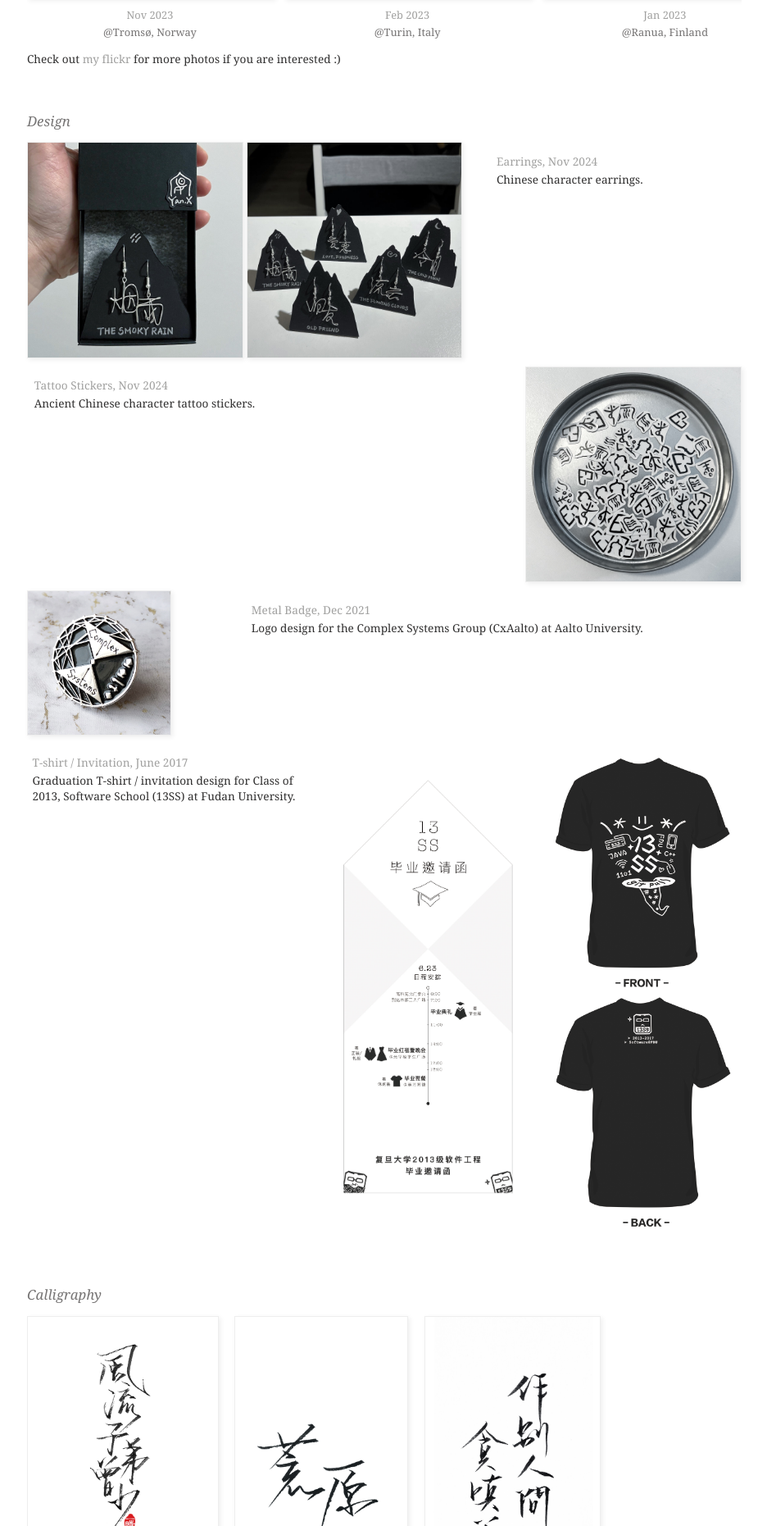
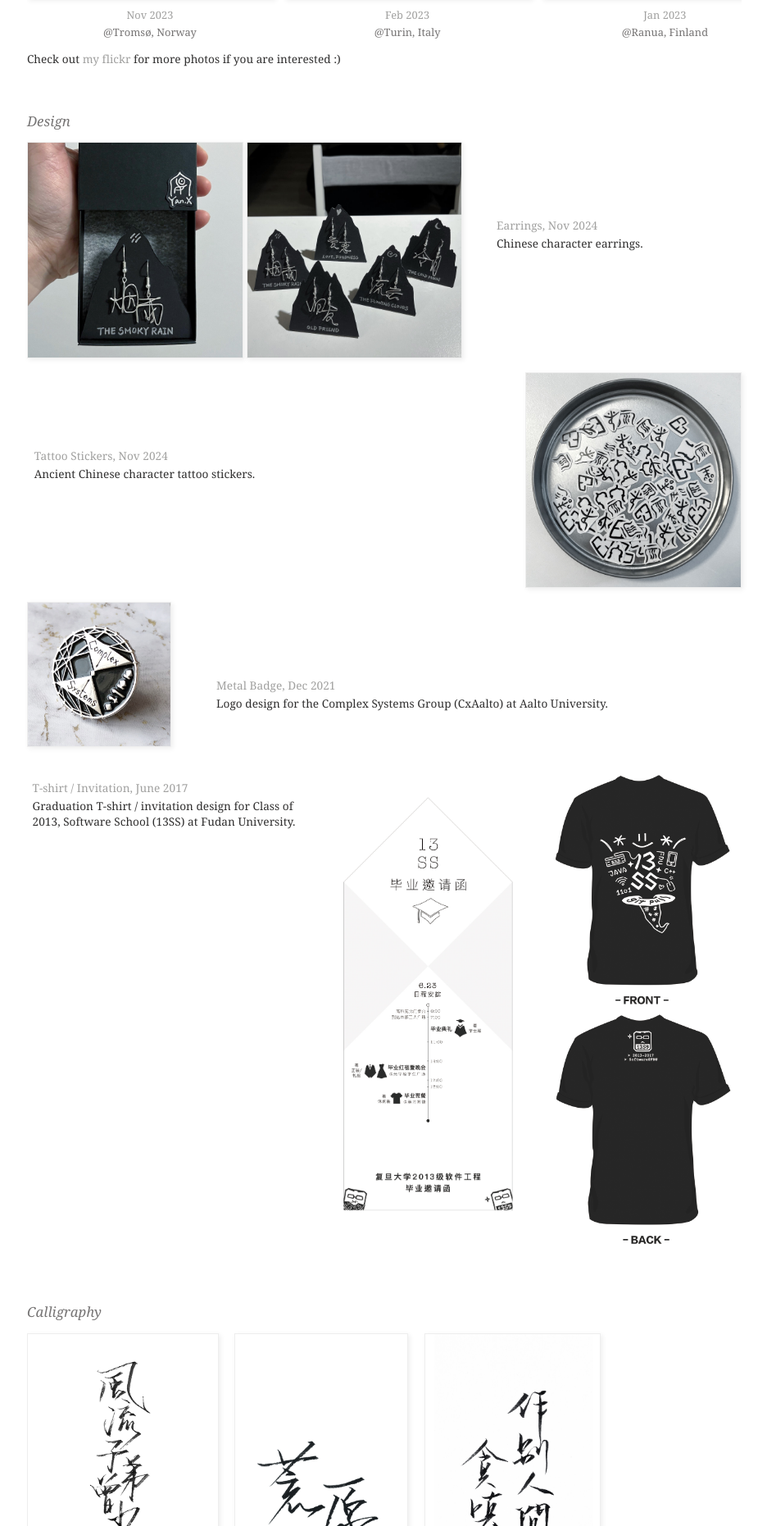
Before and after one commit to yanxxia/yanxxia.github.io, a Jekyll site: the page built from gallery.html, in a window 1280 px wide. Shown: the part 483-2344 px from the top of the page at 82% size, without its empty margins (171-1107 px from the left). Built offline with Jekyll 4.4.1, drawn with Linux system fonts in a browser that asks for light colours.

Commit message:
Update gallery page

```diff
--- a/_sass/main.scss
+++ b/_sass/main.scss
@@ -293,7 +293,7 @@ body {
   width: 100%;
   float: left;
   margin-top: 2px;
-  margin-bottom: 8px;
+  margin-bottom: 15px;
 }
 
 .design-div.last {
@@ -345,6 +345,7 @@ body {
 }
 
 .design-description-div {
+  margin-top: 9%;
   display: inline-block;
 }
 
@@ -359,13 +360,14 @@ body {
 }
 
 .design-description-div.cxaalto {
-  width: 70%;
+  width: 75%;
   float: right;
 }
 
 .design-description-div.ss {
   width: 38%;
   float: left;
+  margin-top: 10px;
 }
 
 .design-time.ss {
```
Also changed, not shown: 1 other file.
